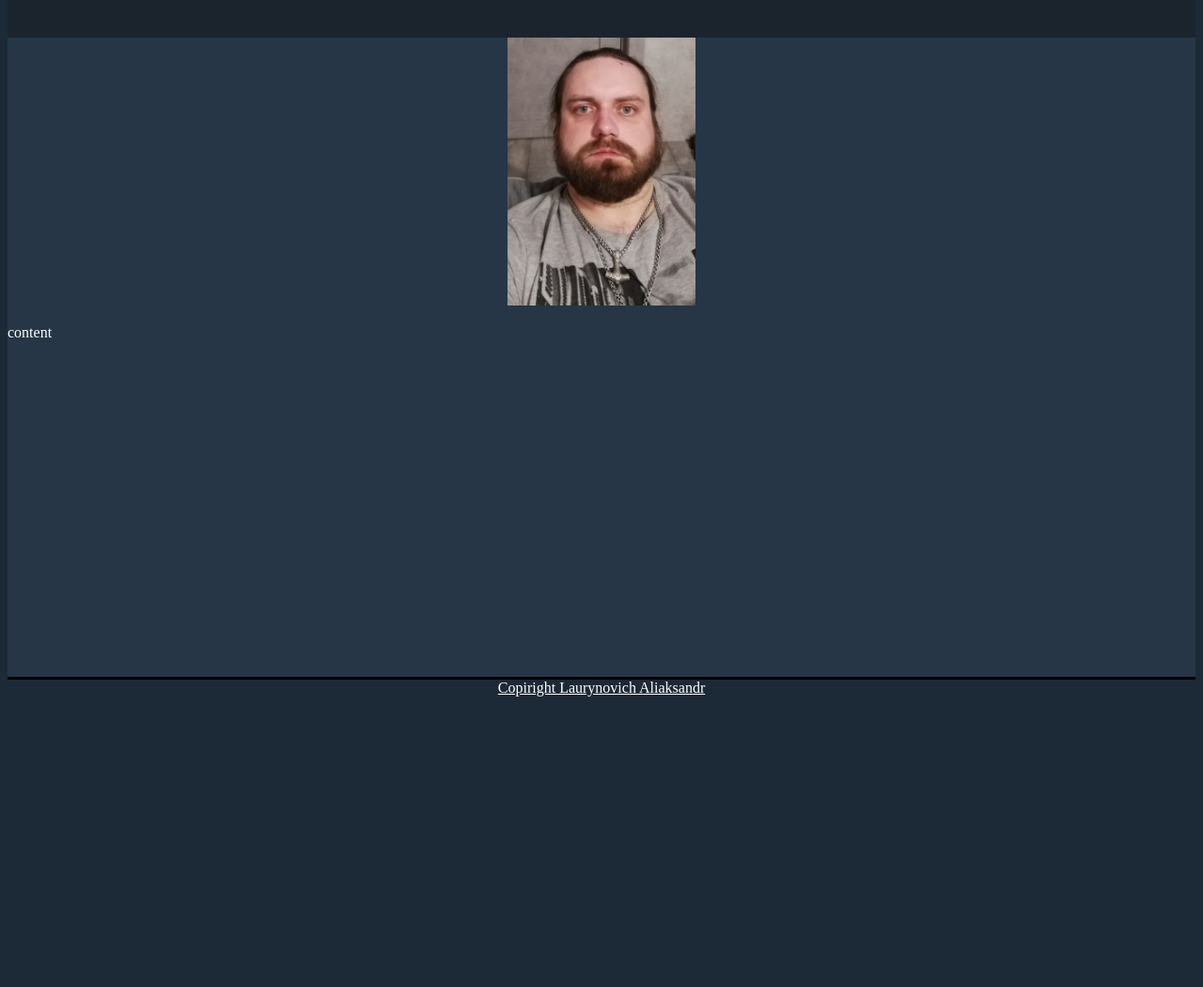
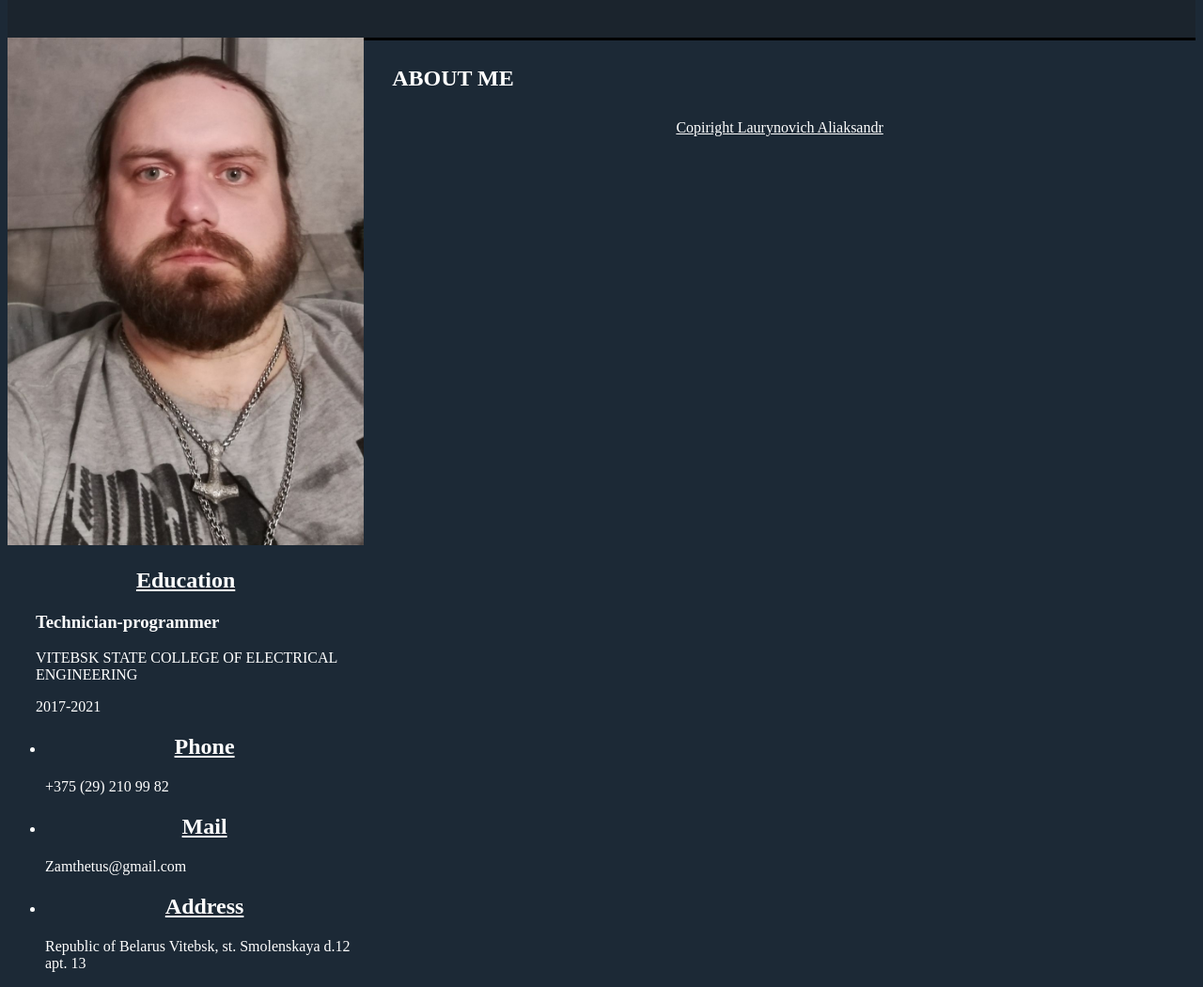
Before and after one commit to Zamthetus/rsschool-cv, a plain HTML site: page index.html in a window 1280 px wide. Shown: the part 61-1111 px from the top of the page at 94% size. Before the commit the page ends 824 px from the top, so only its background shows below. Drawn offline with Linux system fonts and the light colour scheme.

Commit message:
feat:add information in html and styles

```diff
--- a/index.html
+++ b/index.html
@@ -15,9 +15,39 @@
     </header>
 
     <main class="conteiner">
-        <img src="assets\images\photo.jpg" alt="photo Laurynovich Aliaksandr">
-        <h2></h2>
-        content
+        <div class="containerContact">
+            <img src="assets\images\photo.jpg" alt="photo Laurynovich Aliaksandr">
+            <h2>Education</h2>
+            <div class="contactInfo">
+                <h3>Technician-programmer</h3>
+                <p>VITEBSK STATE COLLEGE OF ELECTRICAL ENGINEERING</p>
+                <p>2017-2021</p>
+            </div>
+            <div>
+                <ul>
+                    <li>
+                        <h2>Phone</h2>
+                        +375 (29) 210 99 82
+                    </li>
+
+                    <li>
+                        <h2>Mail</h2>
+                        Zamthetus@gmail.com
+                    </li>
+                    <li>
+                        <h2>Address</h2>
+                        Republic of Belarus Vitebsk, st. Smolenskaya d.12 apt. 13
+                    </li>
+
+
+                </ul>
+            </div>
+        </div>
+        <div class="conteinerInfo">
+            <div class="info">
+                <h2>ABOUT ME</h2>
+            </div>
+        </div>
     </main>
 
     <footer class="footer"> Copiright Laurynovich Aliaksandr </footer>
--- a/style.css
+++ b/style.css
@@ -18,21 +18,45 @@ body {
 .conteiner {
     color: #fff;
     background: #263646;
-    min-height: 85vh;
+    height: max-content;
+
 
 }
 
+.containerContact {
+    display: block;
+    width: 30%;
+    float: left;
+    height: auto;
+}
+
+.containerContact h2 {
+    text-align: center;
+    text-decoration: underline;
+}
+
+.contactInfo {
+    margin-left: 30px;
+}
+
+.conteinerInfo {
+    width: 70%;
+    float: right;
+    height: 100%;
+}
+
+.info {
+    margin: 30px;
+}
+
+
 .conteiner img {
-    display: block;
-    margin-left: auto;
-    margin-right: auto;
-    width: 25vh;
-    height: 35;
+    max-width: 100%;
 }
 
 .footer {
     color: #fff;
-    height: 5vh;
+    /* height: 5vh; */
     text-align: center;
     text-decoration: underline;
     border-top: solid #000;;
```
